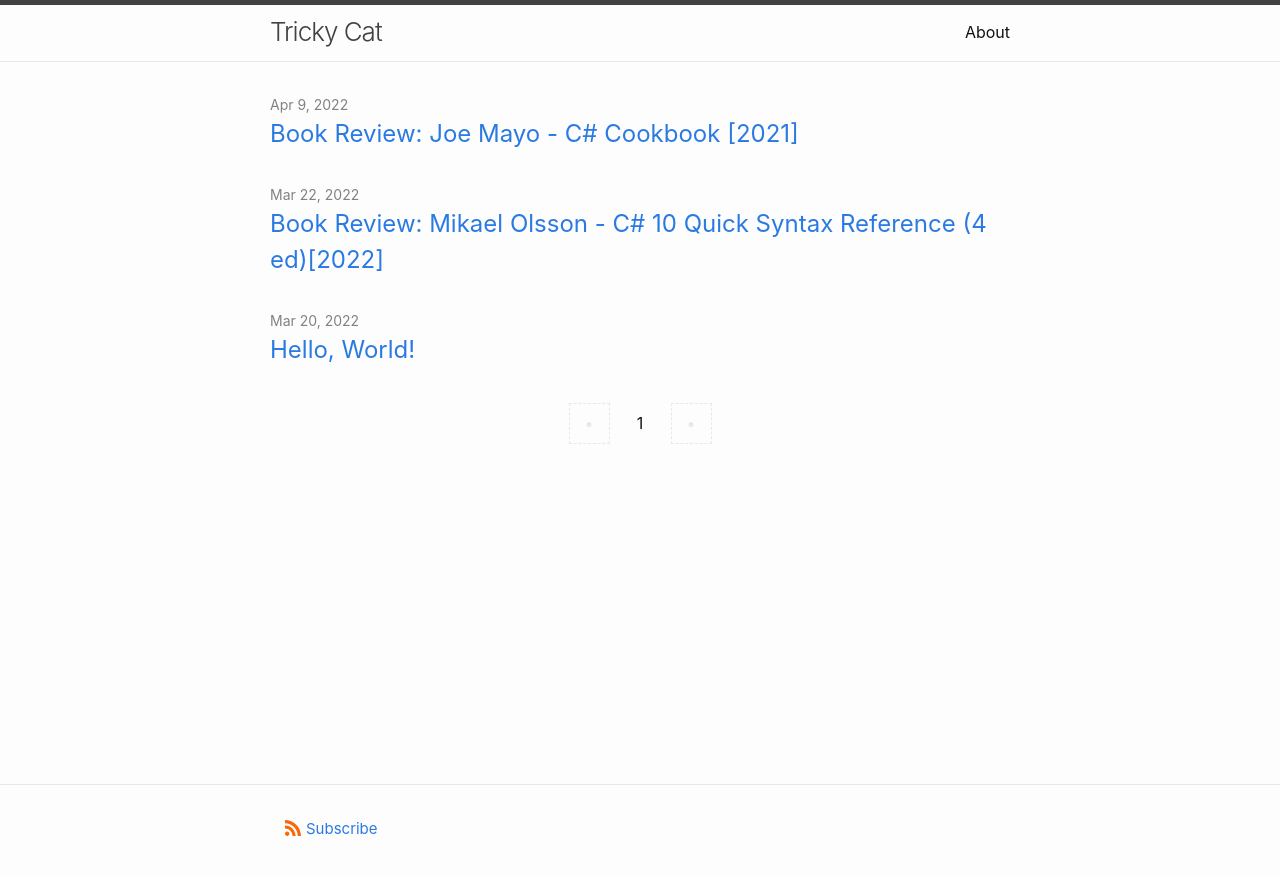
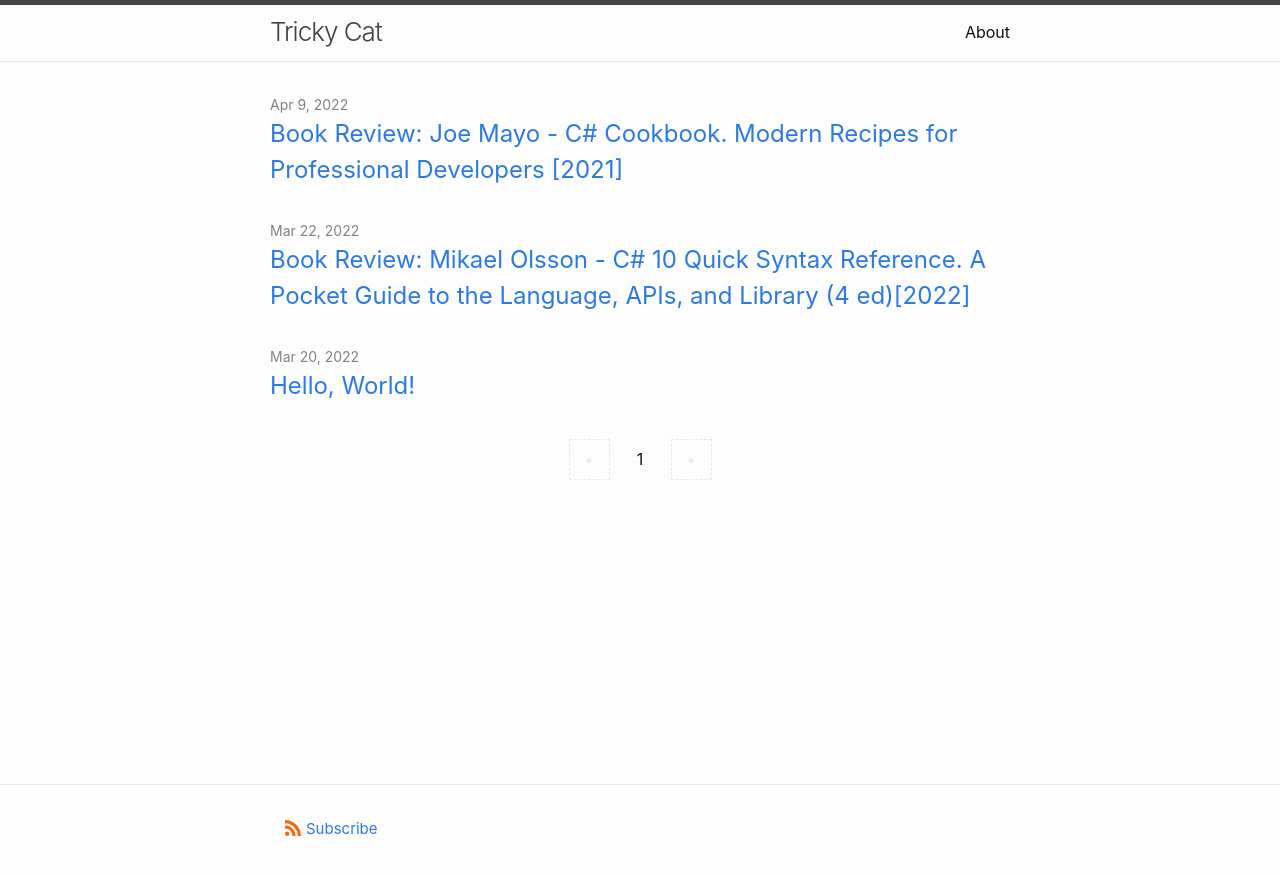
Before and after one commit to TrickyCat/trickycat.github.io, a Jekyll site: the page built from index.html, in a window 1280 px wide. Shown: the top 875 px of the page. Built offline with Jekyll 4.4.1, drawn with Linux system fonts in a browser that asks for light colours; the list of posts is cut into pages by our own code.

Commit message:
Expand book titles

```diff
--- a/_posts/2022-03-22-book-review-mikael-olsson-c-sharp-10-quick-syntax-reference-4-ed-2022.md
+++ b/_posts/2022-03-22-book-review-mikael-olsson-c-sharp-10-quick-syntax-reference-4-ed-2022.md
@@ -1,11 +1,11 @@
 ---
 layout: post
-title: "Book Review: Mikael Olsson - C# 10 Quick Syntax Reference (4 ed)[2022]"
-description: "Brief review of a book: Mikael Olsson - C# 10 Quick Syntax Reference (4 ed)[2022]. Score: 5 / 10"
+title: "Book Review: Mikael Olsson - C# 10 Quick Syntax Reference. A Pocket Guide to the Language, APIs, and Library (4 ed)[2022]"
+description: "Brief review of a book: Mikael Olsson - C# 10 Quick Syntax Reference. A Pocket Guide to the Language, APIs, and Library (4 ed)[2022]. Score: 5 / 10"
 tags: ["book", "review", "c#", "apress", "fail"]
 ---
 
-![Book Cover: Mikael Olsson - C# 10 Quick Syntax Reference (4 ed)[2022]](/content/binary/img/books/olsson-csharp-10-quick-syntax-reference-2022.jpg)
+![Book Cover: Mikael Olsson - C# 10 Quick Syntax Reference. A Pocket Guide to the Language, APIs, and Library (4 ed)[2022]](/content/binary/img/books/olsson-csharp-10-quick-syntax-reference-2022.jpg)
 
 Recently, I finally felt the strength to take a partial break from the constant ingestion of the current news feed in :ukraine: and decided to read this book to get more familiar with C# 10.
 
--- a/_posts/2022-04-09-book-review-joe-mayo-csharp-cookbook-2021.md
+++ b/_posts/2022-04-09-book-review-joe-mayo-csharp-cookbook-2021.md
@@ -1,11 +1,11 @@
 ---
 layout: post
-title: "Book Review: Joe Mayo - C# Cookbook [2021]"
-description: "Brief review of a book: Joe Mayo - C# Cookbook [2021]. Score: 6.5 / 10"
+title: "Book Review: Joe Mayo - C# Cookbook. Modern Recipes for Professional Developers [2021]"
+description: "Brief review of a book: Joe Mayo - C# Cookbook. Modern Recipes for Professional Developers [2021]. Score: 6.5 / 10"
 tags: ["book", "review", "c#", "o'reilly", "fail"]
 ---
 
-![Book Cover: Joe Mayo - C# Cookbook [2021]](/content/binary/img/books/mayo-csharp-cookbook-2021.jpg)
+![Book Cover: Joe Mayo - C# Cookbook. Modern Recipes for Professional Developers [2021]](/content/binary/img/books/mayo-csharp-cookbook-2021.jpg)
 
 Recently I've read and re-read a couple more books on C#, and one of them was this one.
 
```
